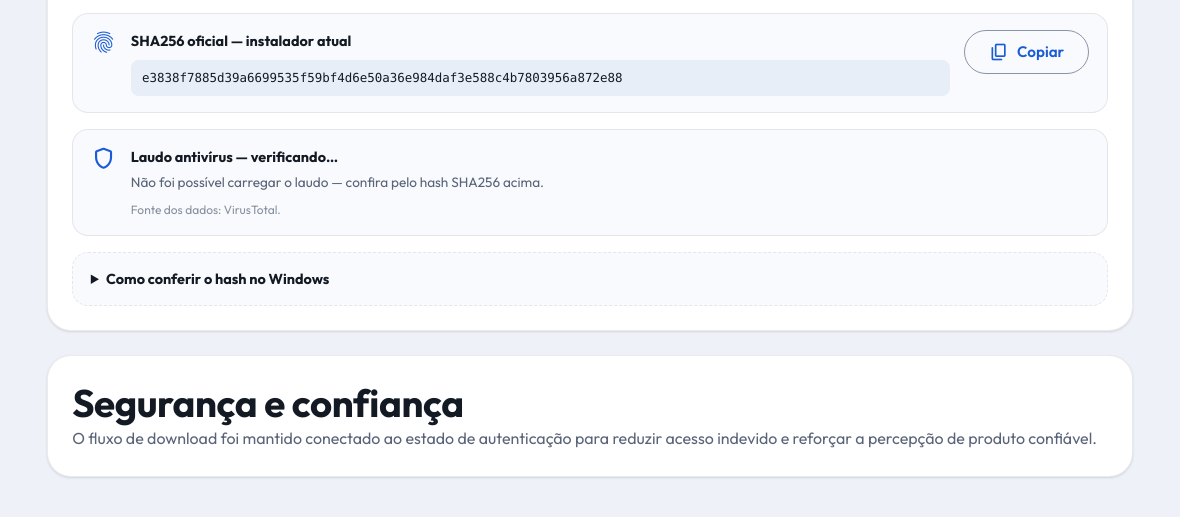
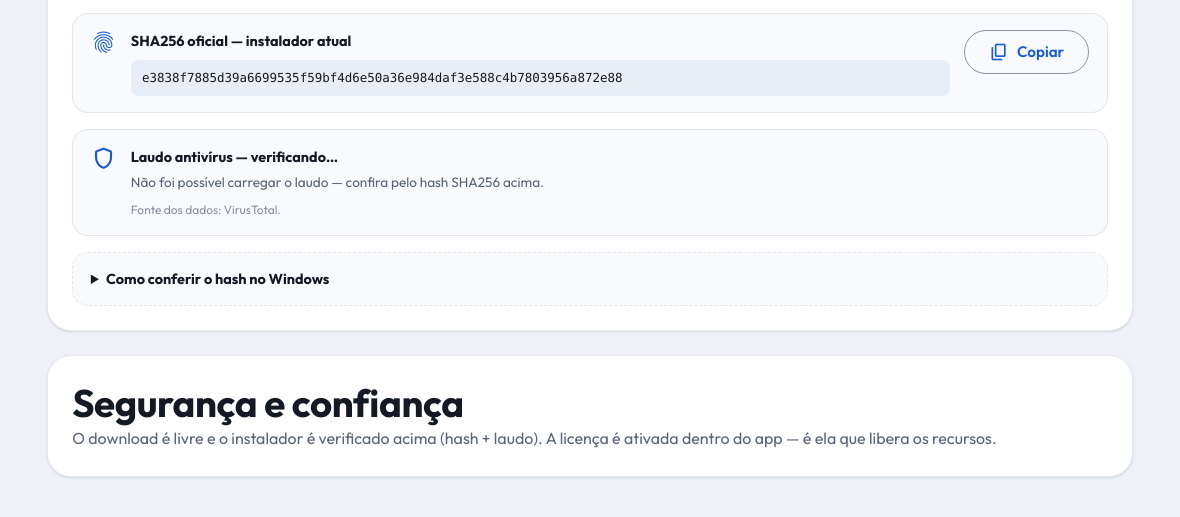
Before and after one commit to Rodzin96/honest-boost, an Electron app: page public/download.html in a window 1180 px wide. Shown: the part 696-1213 px from the top of the page. Drawn offline with nearby package versions, Linux system fonts and the light colour scheme; no server answers.

Commit message:
Download publico (licenca fiscalizada no app) + copy sem atrito

```diff
--- a/public/download.html
+++ b/public/download.html
@@ -137,7 +137,7 @@
 
             <section class="security-note">
                 <h2>Segurança e confiança</h2>
-                <p>O fluxo de download foi mantido conectado ao estado de autenticação para reduzir acesso indevido e reforçar a percepção de produto confiável.</p>
+                <p>O download é livre e o instalador é verificado acima (hash + laudo). A licença é ativada dentro do app — é ela que libera os recursos.</p>
             </section>
         </div>
     </main>
```
Also changed, not shown: server.js (+6 -1 lines).
